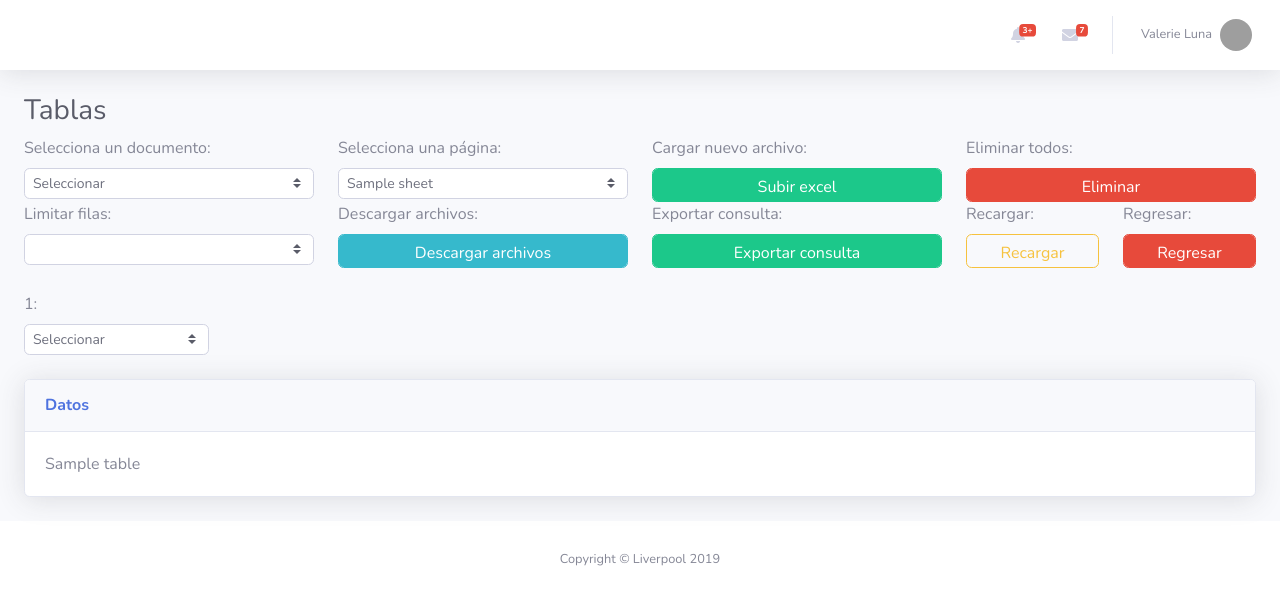
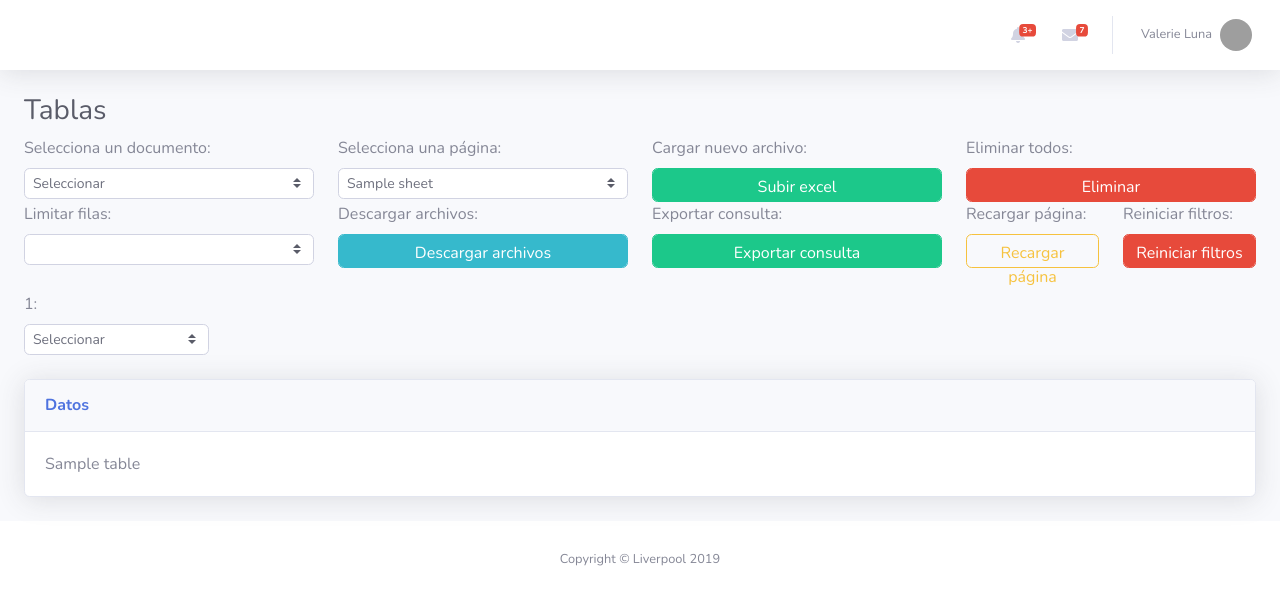
Before and after one commit to Ivan252512/excel_liverpool_google, a Flask app: template templates/tables.html in a window 1280 px wide. Shown: the top 605 px of the page. Run offline with Flask 2, Linux system fonts and the light colour scheme; the template is opened without the code that fills it: most values are stand-ins (such as "Sample title", 1, 10 or a date in 2020); parts of the project's set-up code (start-up, migrations or seed data) failed here and were passed over; some libraries are stand-ins or nearby versions; grey boxes are pictures that could not be loaded.

Commit message:
cambio botones

```diff
--- a/templates/tables.html
+++ b/templates/tables.html
@@ -362,12 +362,12 @@
             <div class="col-md-3">
               <div class="row">
                 <div class="col-md-6">
-                  <label for="reload">Recargar:</label>
-                  <button id="reload" class="btn btn-outline-warning custom-button-sm form-control form-control-sm">Recargar</button>
+                  <label for="reload">Recargar página:</label>
+                  <button id="reload" class="btn btn-outline-warning custom-button-sm form-control form-control-sm">Recargar página</button>
                 </div>
                 <div class="col-md-6">
-                  <label for="hard_reload">Regresar:</label>
-                  <button id="hard_reload" onclick='window.location="/";' class="btn btn-danger custom-button-sm form-control form-control-sm">Regresar</button>
+                  <label for="hard_reload">Reiniciar filtros:</label>
+                  <button id="hard_reload" onclick='window.location="/";' class="btn btn-danger custom-button-sm form-control form-control-sm">Reiniciar filtros</button>
                 </div>
               </div>
             </div>
```
